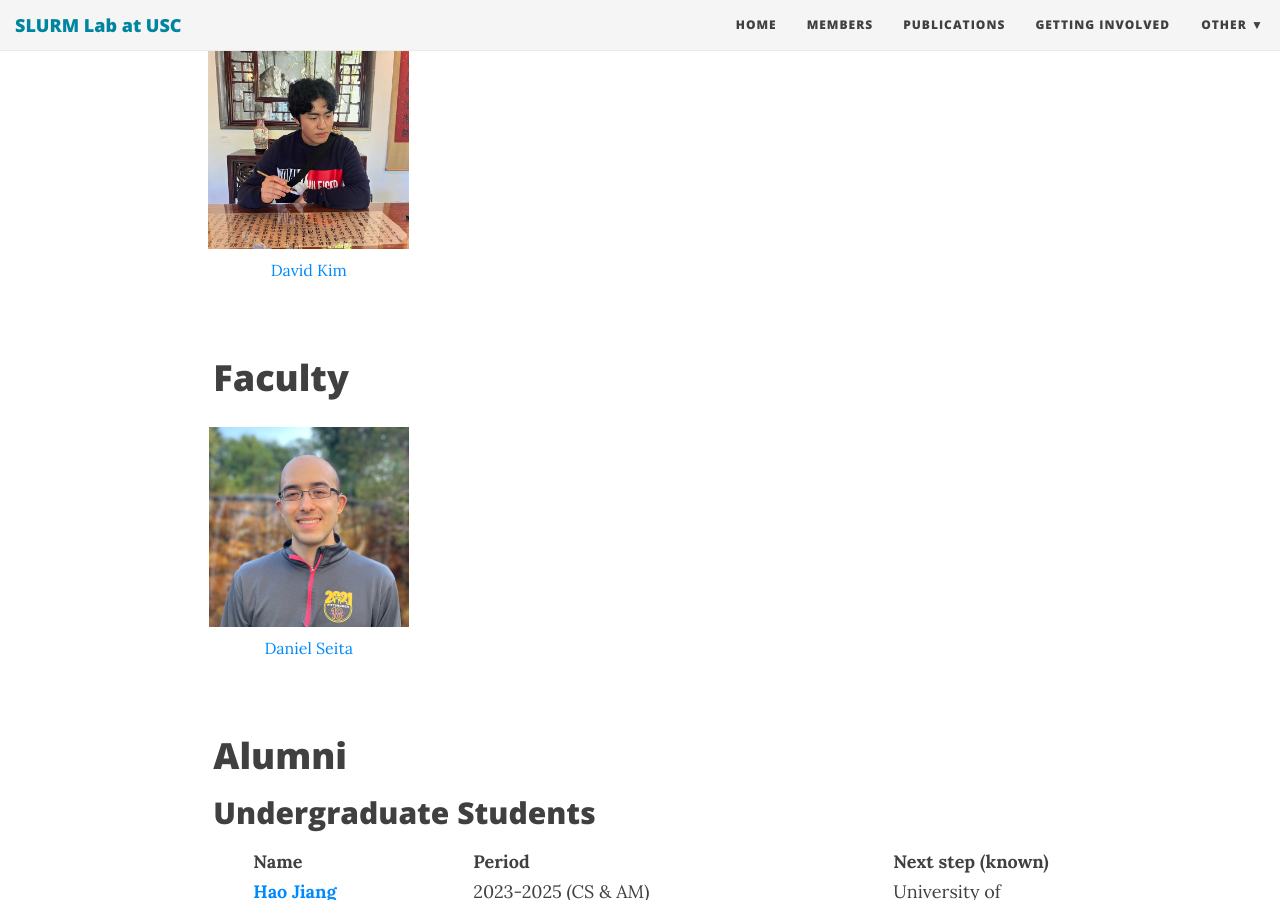
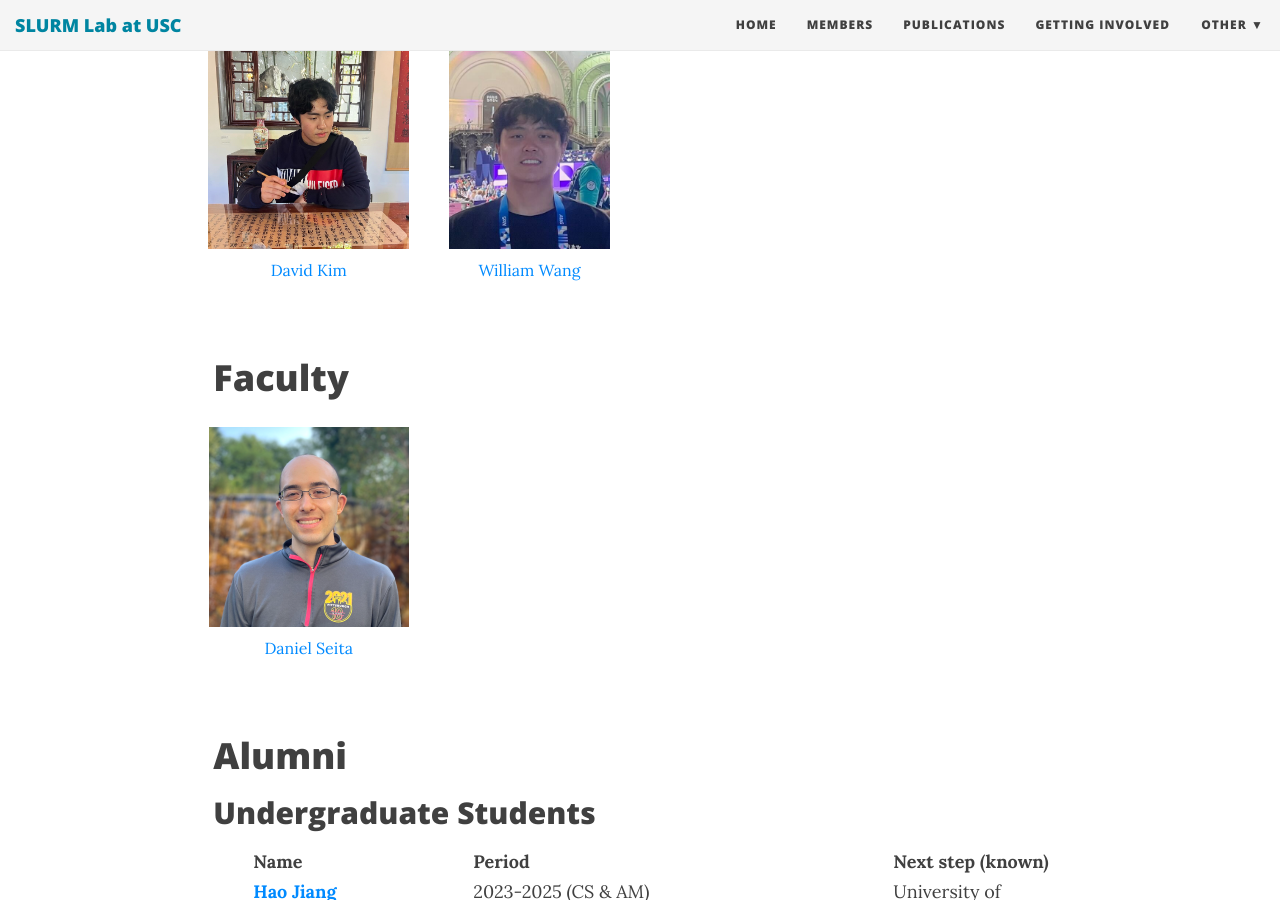
Before and after one commit to slurm-lab-usc/slurm-lab-usc.github.io, a Jekyll site: the page built from members.md, in a window 1280 px wide and 900 px high, scrolled down 2176 px. Built offline with Jekyll 4.4.1, drawn with Linux system fonts in a browser that asks for light colours; nearby versions of some CDN libraries.

Commit message:
added my profile

```diff
--- a/members.md
+++ b/members.md
@@ -82,6 +82,9 @@ members:
           - name: David Kim
             photo_url: https://slurm-lab-usc.github.io/img/people/DavidKim.jpeg
             web_url: https://www.linkedin.com/in/david-kim-b50046206/
+          - name: William Wang
+            photo_url: https://slurm-lab-usc.github.io/img/people/williamwang.jpg
+            web_url: https://wwang22.com/
 
   # - name: Interns and Visitors
   #   list:
```
Also changed, not shown: img/people/williamwang.jpg (added).
